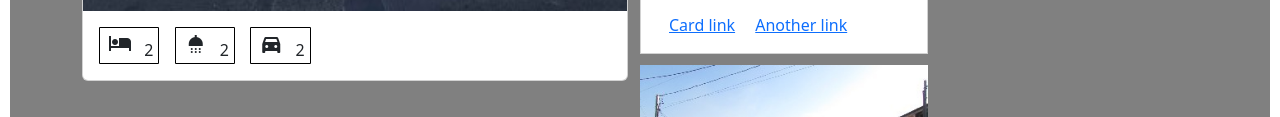
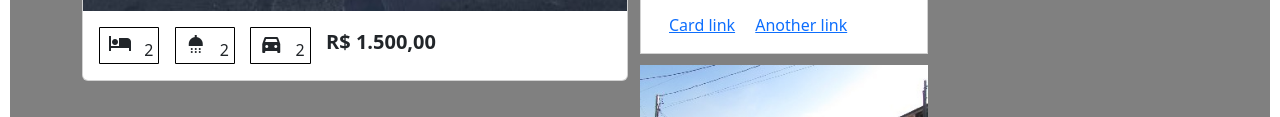
Before and after one commit to LuEdu3/VALE_IMOBILIARIA, a plain HTML site: page index.html in a window 1280 px wide. Shown: the part 977-1094 px from the top of the page. Drawn offline with nearby package versions, Linux system fonts and the light colour scheme.

Commit message:
Adicionado objeto-valores e personalizado no css

```diff
--- a/css/styles.css
+++ b/css/styles.css
@@ -221,6 +221,14 @@ main {
 
     }
 }
+.objeto-valores{
+    text-align: center;
+    align-content: center;
+    align-items: center;
+    display: flex;
+    font-size: 20px;
+    font: bold 30px;
+}
 
 /* SOMBRA QUANDO PASSA O MOUSE EM CIMA DAS CASAS E DO CARD */
 .card-pequeno:hover {
--- a/index.html
+++ b/index.html
@@ -335,6 +335,13 @@
                               }
                             </style>
                           </div>
+                          <div class="objeto-valores">
+                            <h5>
+                              <strong>
+                               R$ 1.500,00
+                              </strong>
+                            </h5>
+                          </div>
                         </div>
                       </div>
                     </div>
```
